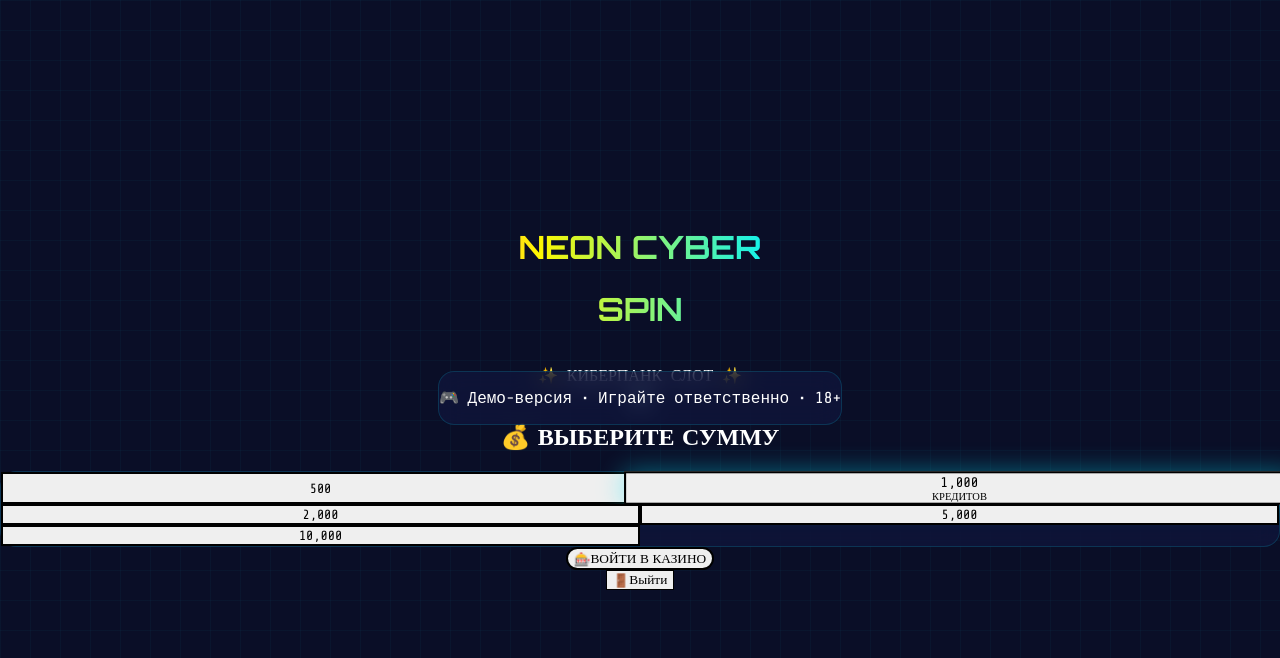
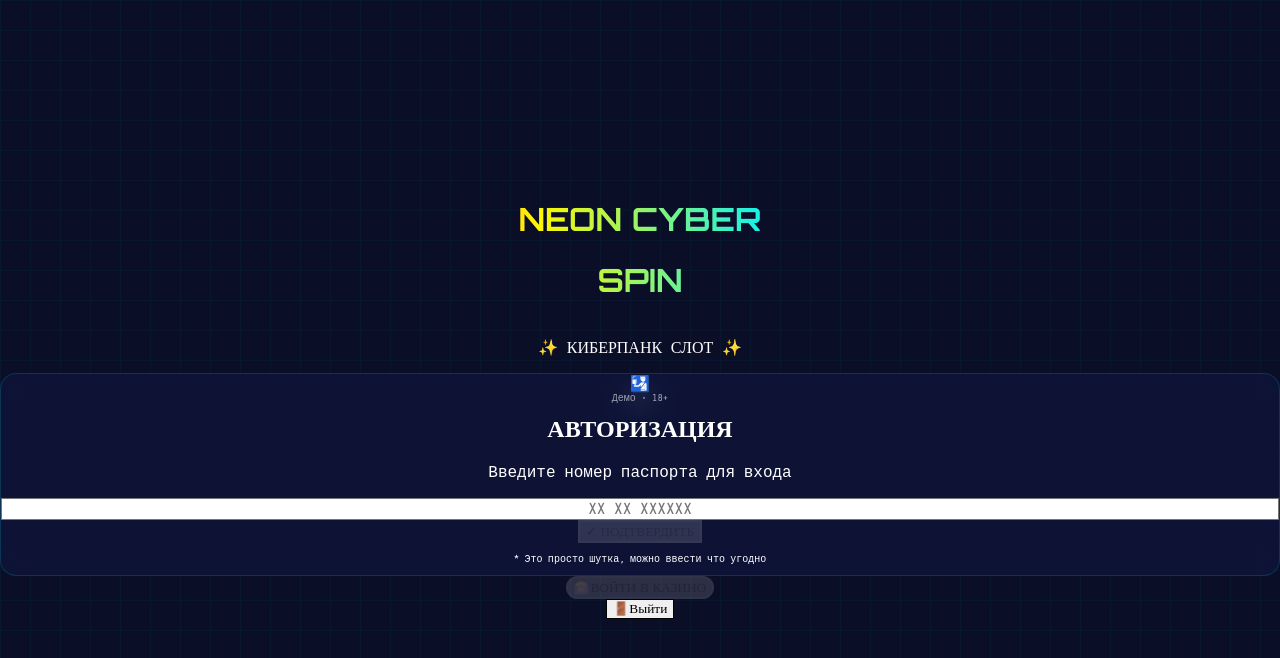
Before and after one commit to laybay8787-ops/SPIN_LOOD_MACHINE_GAMBLING, a React (Vite) app: page / in a window 1280 px wide. Shown: the top 658 px of the page. Built offline with nearby package versions, Linux system fonts and the light colour scheme.

Commit message:
task snapshot cc668db5-bfc2-4536-8df1-fc7170512a1d

```diff
--- a/src/App.tsx
+++ b/src/App.tsx
@@ -226,6 +226,8 @@ function easeOutQuart(t: number): number {
 function StartScreen({ onEnter, onExit }: { onEnter: (balance: number) => void; onExit: () => void }) {
   const [selectedBalance, setSelectedBalance] = useState<number>(CONFIG.START_BALANCE_OPTIONS[1] as number);
   const [hoveredOption, setHoveredOption] = useState<number | null>(null);
+  const [passportNumber, setPassportNumber] = useState('');
+  const [isAuthenticated, setIsAuthenticated] = useState(false);
 
   return (
     <div className="w-full h-full flex flex-col items-center justify-center grid-bg relative overflow-hidden safe-area-top safe-area-bottom">
@@ -279,8 +281,52 @@ function StartScreen({ onEnter, onExit }: { onEnter: (balance: number) => void;
         </p>
       </div>
 
-      {/* Balance selection with glass effect */}
+      {/* Passport authentication */}
+      {!isAuthenticated ? (
+        <div className="z-10 text-center mb-8 px-4 w-full max-w-lg">
+          <div className="glass-panel p-6">
+            <div className="text-4xl mb-3">🛂</div>
+            <h2 className="text-cyan-400 text-base sm:text-lg mb-4 font-bold tracking-wide" style={{ fontFamily: 'Orbitron' }}>
+              АВТОРИЗАЦИЯ
+            </h2>
+            <p className="text-gray-400 text-xs mb-4">Введите номер паспорта для входа</p>
+            <input
+              type="text"
+              placeholder="XX XX XXXXXX"
+              value={passportNumber}
+              onChange={(e) => setPassportNumber(e.target.value)}
+              className="w-full px-4 py-3 rounded-lg bg-black/50 border border-cyan-500/30 text-cyan-300 text-center text-lg font-bold focus:outline-none focus:border-cyan-400 focus:shadow-[0_0_15px_rgba(0,240,255,0.3)] transition-all"
+              style={{ fontFamily: 'Share Tech Mono' }}
+              maxLength={12}
+            />
+            <button
+              className="mt-4 px-8 py-3 rounded-lg font-bold text-sm transition-all border-2 border-cyan-400 bg-cyan-400/10 text-cyan-300 hover:bg-cyan-400/20 hover:shadow-[0_0_20px_rgba(0,240,255,0.3)] active:scale-95 disabled:opacity-50 disabled:cursor-not-allowed"
+              style={{ fontFamily: 'Orbitron' }}
+              onClick={() => {
+                if (passportNumber.trim().length > 0) {
+                  setIsAuthenticated(true);
+                }
+              }}
+              disabled={passportNumber.trim().length === 0}
+            >
+              ✓ ПОДТВЕРДИТЬ
+            </button>
+            <p className="text-gray-600 text-[10px] mt-3">* Это просто шутка, можно ввести что угодно</p>
+          </div>
+        </div>
+      ) : (
+      /* Balance selection with glass effect */
       <div className="z-10 text-center mb-8 px-4 w-full max-w-lg">
+        <div className="text-xs text-green-400 mb-3 flex items-center justify-center gap-2">
+          <span>✓</span>
+          <span>Паспорт: {passportNumber}</span>
+          <button
+            className="text-gray-500 hover:text-red-400 ml-2"
+            onClick={() => { setIsAuthenticated(false); setPassportNumber(''); }}
+          >
+            ✕
+          </button>
+        </div>
         <h2 className="text-cyan-400 text-base sm:text-lg mb-5 font-bold tracking-wide" style={{ fontFamily: 'Orbitron' }}>
           💰 ВЫБЕРИТЕ СУММУ
         </h2>
@@ -311,16 +357,18 @@ function StartScreen({ onEnter, onExit }: { onEnter: (balance: number) => void;
           </div>
         </div>
       </div>
+      )}
 
       {/* Enter button with enhanced effects */}
       <div className="z-10 flex flex-col items-center gap-5 px-4">
         <button
-          className="group relative px-12 py-5 rounded-full font-black text-lg sm:text-xl transition-all duration-300 border-2 border-cyan-400 bg-gradient-to-r from-cyan-400/10 via-cyan-500/20 to-cyan-400/10 text-cyan-300 hover:from-cyan-400/20 hover:via-cyan-500/30 hover:to-cyan-400/20 hover:shadow-[0_0_40px_rgba(0,240,255,0.5)] active:scale-95 overflow-hidden"
+          className="group relative px-12 sm:px-16 lg:px-20 py-5 sm:py-6 rounded-full font-black text-lg sm:text-xl lg:text-2xl transition-all duration-300 border-2 border-cyan-400 bg-gradient-to-r from-cyan-400/10 via-cyan-500/20 to-cyan-400/10 text-cyan-300 hover:from-cyan-400/20 hover:via-cyan-500/30 hover:to-cyan-400/20 hover:shadow-[0_0_40px_rgba(0,240,255,0.5)] active:scale-95 overflow-hidden disabled:opacity-50 disabled:cursor-not-allowed"
           style={{ fontFamily: 'Orbitron' }}
           onClick={() => onEnter(selectedBalance)}
+          disabled={!isAuthenticated}
         >
           <span className="relative z-10 flex items-center gap-3">
-            <span className="text-2xl">🎰</span>
+            <span className="text-2xl sm:text-3xl">🎰</span>
             <span>ВОЙТИ В КАЗИНО</span>
           </span>
           <div className="absolute inset-0 bg-gradient-to-r from-transparent via-white/10 to-transparent -translate-x-full group-hover:translate-x-full transition-transform duration-700" />
@@ -338,13 +386,11 @@ function StartScreen({ onEnter, onExit }: { onEnter: (balance: number) => void;
         </button>
       </div>
 
-      {/* Footer info with glass effect */}
-      <div className="absolute bottom-4 left-0 right-0 text-center z-10 px-4">
-        <div className="inline-block glass-panel px-4 py-2">
-          <p className="text-gray-500 text-xs tracking-wide">
-            🎮 Демо-версия • Играйте ответственно • 18+
-          </p>
-        </div>
+      {/* Footer info - compact */}
+      <div className="absolute bottom-2 left-0 right-0 text-center z-10 px-4">
+        <p className="text-gray-600 text-[10px] tracking-wide opacity-60">
+          Демо • 18+
+        </p>
       </div>
 
       {/* Decorative floating elements */}
@@ -544,7 +590,9 @@ export default function App() {
     }
 
     if (loansTaken > 0) {
+      // Обновляем и state, и ref синхронно
       setBalance(currentBalance);
+      balanceRef.current = currentBalance; // Важно для последующих операций
       setLoanCount(loanRef.current.state.loanCount);
       setDebt(loanRef.current.state.debt);
       audioRef.current.playLoanTaken();
@@ -1140,27 +1188,27 @@ export default function App() {
       </div>
 
       {/* Control Panel with glass effect */}
-      <div className="shrink-0 px-3 pb-3 pt-2 safe-area-bottom">
+      <div className="shrink-0 px-3 sm:px-4 lg:px-6 pb-3 pt-2 safe-area-bottom">
         {/* Info row with glass panel */}
-        <div className="glass-panel p-3 mb-3">
-          <div className="flex items-center justify-between gap-2">
+        <div className="glass-panel p-3 sm:p-4 mb-3">
+          <div className="flex items-center justify-between gap-2 sm:gap-4">
             <div className="text-center flex-1">
-              <div className="text-[9px] sm:text-[10px] text-cyan-300/70 uppercase tracking-wider font-bold">Баланс</div>
-              <div className="text-sm sm:text-base font-black text-cyan-400 neon-text-cyan" style={{ fontFamily: 'Share Tech Mono' }}>
+              <div className="text-[9px] sm:text-xs text-cyan-300/70 uppercase tracking-wider font-bold">Баланс</div>
+              <div className="text-base sm:text-lg lg:text-xl font-black text-cyan-400 neon-text-cyan" style={{ fontFamily: 'Share Tech Mono' }}>
                 {Math.floor(balance).toLocaleString()}
               </div>
             </div>
-            <div className="w-px h-8 bg-white/10" />
+            <div className="w-px h-8 sm:h-10 bg-white/10" />
             <div className="text-center flex-1">
-              <div className="text-[9px] sm:text-[10px] text-yellow-300/70 uppercase tracking-wider font-bold">Ставка</div>
-              <div className="text-sm sm:text-base font-black text-yellow-400 neon-text-yellow" style={{ fontFamily: 'Share Tech Mono' }}>
+              <div className="text-[9px] sm:text-xs text-yellow-300/70 uppercase tracking-wider font-bold">Ставка</div>
+              <div className="text-base sm:text-lg lg:text-xl font-black text-yellow-400 neon-text-yellow" style={{ fontFamily: 'Share Tech Mono' }}>
                 {bet.toLocaleString()}
               </div>
             </div>
-            <div className="w-px h-8 bg-white/10" />
+            <div className="w-px h-8 sm:h-10 bg-white/10" />
             <div className="text-center flex-1">
-              <div className="text-[9px] sm:text-[10px] text-green-300/70 uppercase tracking-wider font-bold">Выигрыш</div>
-              <div className={`text-sm sm:text-base font-black ${lastWin > 0 ? 'text-green-400 neon-text-green' : 'text-green-400/50'}`}
+              <div className="text-[9px] sm:text-xs text-green-300/70 uppercase tracking-wider font-bold">Выигрыш</div>
+              <div className={`text-base sm:text-lg lg:text-xl font-black ${lastWin > 0 ? 'text-green-400 neon-text-green' : 'text-green-400/50'}`}
                 style={{ fontFamily: 'Share Tech Mono' }}>
                 {lastWin > 0 ? `+${lastWin.toLocaleString()}` : '0'}
               </div>
@@ -1169,23 +1217,23 @@ export default function App() {
         </div>
 
         {/* Buttons row */}
-        <div className="flex items-center justify-center gap-3">
+        <div className="flex items-center justify-center gap-3 sm:gap-4 lg:gap-6">
           {/* Bet controls */}
-          <div className="flex flex-col items-center gap-1.5">
-            <button className="ctrl-btn w-10 h-10 flex items-center justify-center text-lg font-bold" onClick={() => changeBet(1)} disabled={spinning}>
+          <div className="flex flex-col items-center gap-1.5 sm:gap-2">
+            <button className="ctrl-btn w-10 h-10 sm:w-12 sm:h-12 lg:w-14 lg:h-14 flex items-center justify-center text-lg sm:text-xl font-bold" onClick={() => changeBet(1)} disabled={spinning}>
               +
             </button>
-            <button className="ctrl-btn text-[9px] font-bold px-2 py-1" onClick={setMaxBet} disabled={spinning}>
+            <button className="ctrl-btn text-[9px] sm:text-xs font-bold px-2 sm:px-3 py-1 sm:py-1.5" onClick={setMaxBet} disabled={spinning}>
               MAX
             </button>
-            <button className="ctrl-btn w-10 h-10 flex items-center justify-center text-lg font-bold" onClick={() => changeBet(-1)} disabled={spinning}>
+            <button className="ctrl-btn w-10 h-10 sm:w-12 sm:h-12 lg:w-14 lg:h-14 flex items-center justify-center text-lg sm:text-xl font-bold" onClick={() => changeBet(-1)} disabled={spinning}>
               -
             </button>
           </div>
 
           {/* SPIN button - enhanced */}
           <button
-            className={`spin-btn ${spinning ? 'spinning' : ''}`}
+            className={`spin-btn w-16 h-16 sm:w-20 sm:h-20 lg:w-24 lg:h-24 text-sm sm:text-base lg:text-lg ${spinning ? 'spinning' : ''}`}
             onClick={doSpin}
             disabled={spinning}
           >
@@ -1193,35 +1241,35 @@ export default function App() {
           </button>
 
           {/* Side controls */}
-          <div className="flex flex-col items-center gap-1.5">
-            <button className="ctrl-btn w-10 h-10 flex items-center justify-center" onClick={() => audioRef.current.toggleMute()}>
+          <div className="flex flex-col items-center gap-1.5 sm:gap-2">
+            <button className="ctrl-btn w-10 h-10 sm:w-12 sm:h-12 lg:w-14 lg:h-14 flex items-center justify-center text-sm sm:text-base" onClick={() => audioRef.current.toggleMute()}>
               {audioRef.current.isMuted() ? '🔇' : '🔊'}
             </button>
-            <button className="ctrl-btn text-sm w-10 h-10 flex items-center justify-center" onClick={() => setShowPaytable(true)}>
+            <button className="ctrl-btn text-sm sm:text-base w-10 h-10 sm:w-12 sm:h-12 lg:w-14 lg:h-14 flex items-center justify-center" onClick={() => setShowPaytable(true)}>
               📋
             </button>
-            <button className="ctrl-btn text-sm w-10 h-10 flex items-center justify-center" onClick={() => setShowStats(true)}>
+            <button className="ctrl-btn text-sm sm:text-base w-10 h-10 sm:w-12 sm:h-12 lg:w-14 lg:h-14 flex items-center justify-center" onClick={() => setShowStats(true)}>
               📊
             </button>
           </div>
         </div>
 
         {/* Auto spin & Achievements */}
-        <div className="flex items-center justify-center gap-2 mt-3">
+        <div className="flex items-center justify-center gap-2 sm:gap-3 mt-3">
           {autoSpins > 0 ? (
-            <button className="ctrl-btn border-red-500/50 text-red-400 px-4 py-2 font-bold" onClick={stopAutoSpin}>
+            <button className="ctrl-btn border-red-500/50 text-red-400 px-4 sm:px-6 py-2 sm:py-2.5 text-xs sm:text-sm font-bold" onClick={stopAutoSpin}>
               ⏹ STOP
             </button>
           ) : (
-            <div className="flex gap-1.5 flex-wrap justify-center">
+            <div className="flex gap-1.5 sm:gap-2 flex-wrap justify-center">
               {CONFIG.AUTO_SPIN_OPTIONS.map(n => (
-                <button key={n} className="ctrl-btn text-[10px] px-3 py-1.5 font-bold" onClick={() => startAutoSpin(n)} disabled={spinning}>
+                <button key={n} className="ctrl-btn text-[10px] sm:text-xs px-3 sm:px-4 py-1.5 sm:py-2 font-bold" onClick={() => startAutoSpin(n)} disabled={spinning}>
                   AUTO {n}
                 </button>
               ))}
             </div>
           )}
-          <button className="ctrl-btn text-sm px-3 py-2" onClick={() => setShowAchievements(true)}>
+          <button className="ctrl-btn text-sm sm:text-base px-3 sm:px-4 py-2 sm:py-2.5" onClick={() => setShowAchievements(true)}>
             🏆
           </button>
         </div>
@@ -1370,16 +1418,13 @@ export default function App() {
         </div>
       )}
 
-      {/* Fixed debt indicator - bottom right corner */}
+      {/* Fixed debt indicator - compact, bottom right */}
       {debt > 0 && (
-        <div className="debt-indicator-fixed">
-          <div className="flex items-center gap-2">
-            <span className="text-lg">💳</span>
-            <div>
-              <div className="text-[9px] uppercase tracking-wider text-red-300 font-bold">ДОЛГ</div>
-              <div className="text-base font-black text-red-400 neon-text-red" style={{ fontFamily: 'Share Tech Mono' }}>
-                {Math.floor(debt).toLocaleString()}
-              </div>
+        <div className="fixed bottom-2 right-2 z-50 px-3 py-1.5 rounded-lg bg-red-950/80 border border-red-500/50 backdrop-blur-sm shadow-lg shadow-red-500/20">
+          <div className="flex items-center gap-1.5">
+            <span className="text-sm">💳</span>
+            <div className="text-xs font-bold text-red-400" style={{ fontFamily: 'Share Tech Mono' }}>
+              {Math.floor(debt).toLocaleString()}
             </div>
           </div>
         </div>
```
Also changed, not shown: src/index.css (+18 -22 lines), 1 other file (tests, documents, lock files or other folders).
